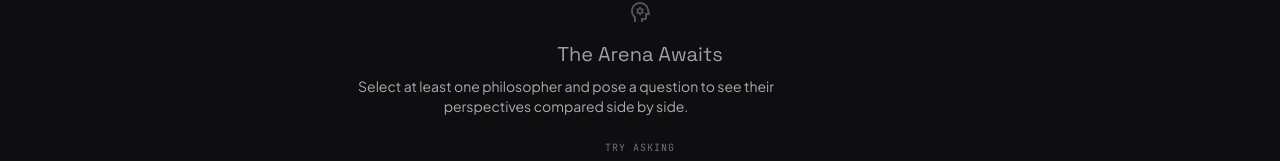
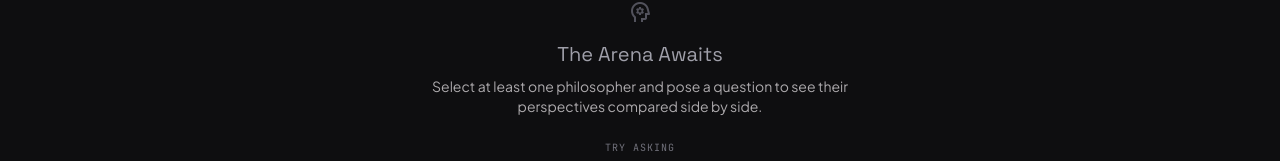
Before and after one commit to zihanlim/ai-phi, a Next.js app: page /debate in a window 1280 px wide. Shown: the part 316-477 px from the top of the page. Built offline with nearby package versions, Linux system fonts and the light colour scheme; no server answers; the database is empty.

Commit message:
fix: center-align empty state message in debate page

```diff
--- a/src/app/debate/page.tsx
+++ b/src/app/debate/page.tsx
@@ -346,7 +346,7 @@ function DebateContent() {
               <h3 className="font-headline text-xl text-zinc-400 mb-2">
                 The Arena Awaits
               </h3>
-              <p className="text-on-surface-variant text-sm max-w-md mb-6">
+              <p className="text-on-surface-variant text-sm max-w-md mx-auto mb-6 text-center">
                 Select at least one philosopher and pose a question to see their
                 perspectives compared side by side.
               </p>
```
